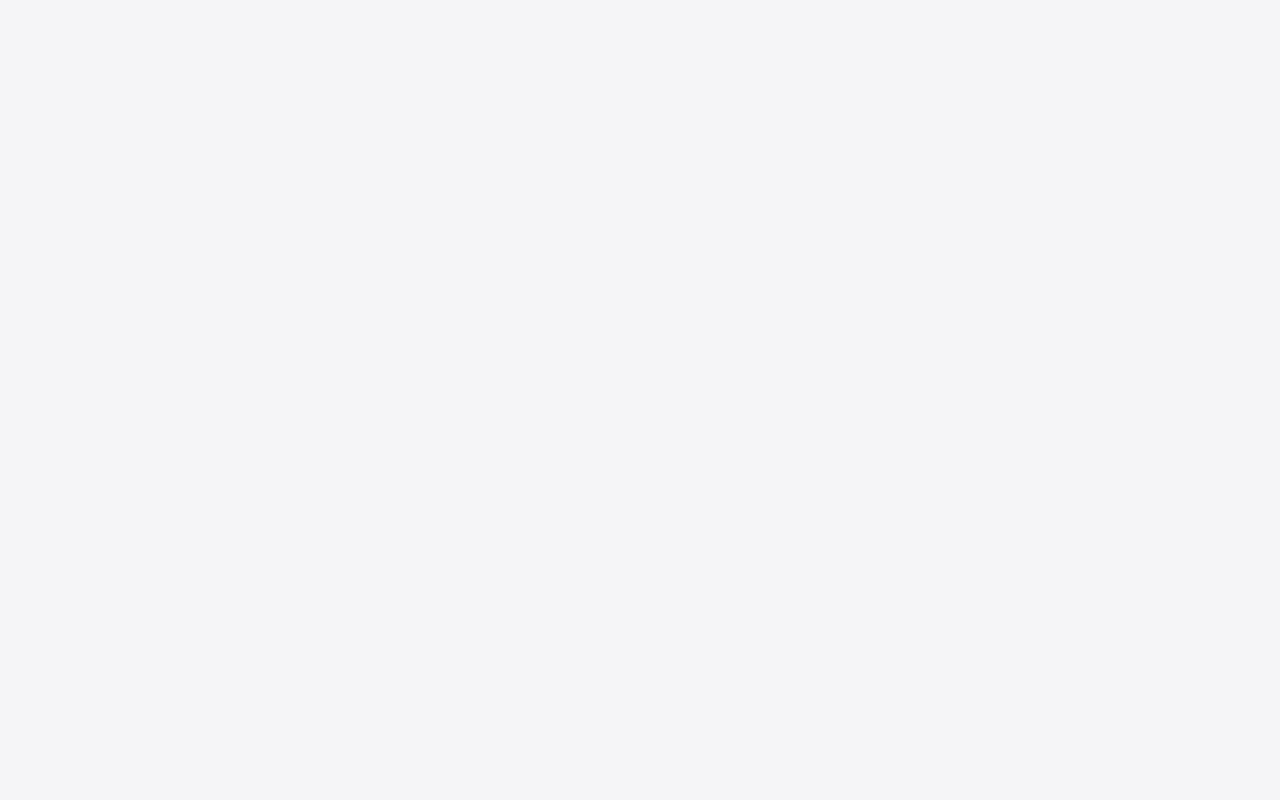
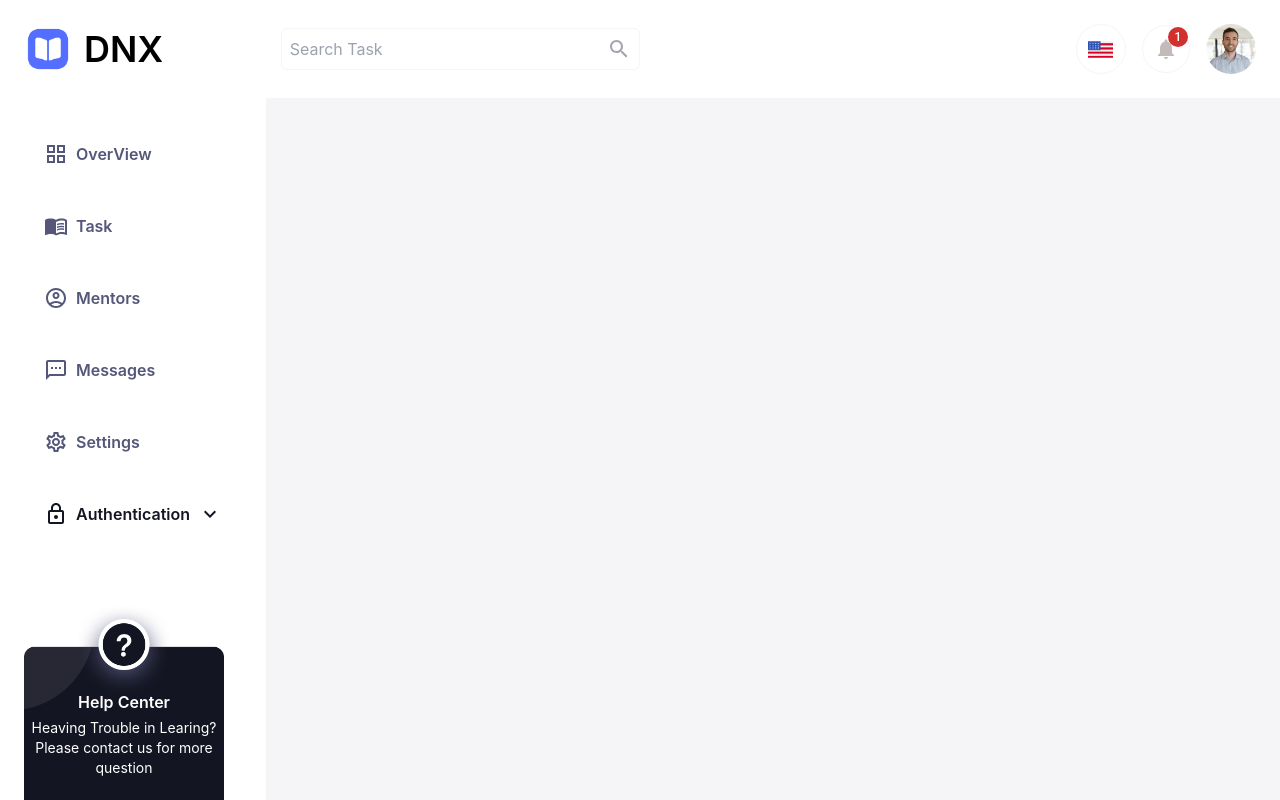
Before and after one commit to AliRaza048/student-Management-App, a React (Create React App) app: page /overview in a window 1280 px wide. Before the commit this address had no page. Built offline with nearby package versions, Linux system fonts and the light colour scheme.

Commit message:
working on studentportal

```diff
--- a/src/components/Sidebar/index.js
+++ b/src/components/Sidebar/index.js
@@ -8,7 +8,9 @@
 import KeyboardArrowDownIcon from "@mui/icons-material/KeyboardArrowDown";
 import KeyboardArrowUpIcon from "@mui/icons-material/KeyboardArrowUp";
 import { Button } from "@mui/material";
+import { useNavigate } from "react-router-dom";
 const Sidebar = () => {
+  const navigate = useNavigate();
   const [dropDown, setDropDown] = useState(true);
 
   const sidebarItems = [
@@ -16,26 +18,31 @@
       id: 1,
       name: "OverView",
       icon: <GridViewIcon />,
+      path: "/overview",
     },
     {
       id: 2,
       name: "Task",
       icon: <MenuBookOutlinedIcon />,
+      path: "/task",
     },
     {
       id: 3,
       name: "Mentors",
       icon: <AccountCircleOutlinedIcon />,
+      path: "/mentors",
     },
     {
       id: 4,
       name: "Messages",
       icon: <SmsOutlinedIcon />,
+      path: "/massage",
     },
     {
       id: 5,
       name: "Settings",
       icon: <SettingsOutlinedIcon />,
+      path: "/setting",
     },
   ];
 
@@ -46,7 +53,10 @@
   return (
     <section className=" bg-white flex flex-col  gap-2 fixed p-6 w-62 h-screen sidebar">
       {sidebarItems.map((item) => (
-        <aside className="flex p-5 gap-2 text-textColor font-semibold cursor-pointer items-center">
+        <aside
+          className="flex p-5 gap-2 text-textColor font-semibold cursor-pointer items-center"
+          onClick={() => navigate(item.path)}
+        >
           {item.icon}
           <h4>{item.name}</h4>
         </aside>
@@ -76,7 +86,7 @@
           <p className="text-center text-sm	flex  m-1	">
             Heaving Trouble in Learing? Please contact us for more question
           </p>
-          <Button className="sidebar__button" >Go To Help Center</Button>
+          <Button className="sidebar__button">Go To Help Center</Button>
         </section>
       </figure>
     </section>
--- /dev/null
+++ b/src/pages/StudentPortal/Overview/index.js
@@ -0,0 +1,12 @@
+import React from "react";
+import Page from "../../../components/Page";
+
+const Overview = (params) => {
+  return (
+    <Page>
+      <h1>Hello</h1>
+    </Page>
+  );
+};
+
+export default Overview;
--- a/src/routing/routes.js
+++ b/src/routing/routes.js
@@ -1,9 +1,7 @@
-import React from "react";
-import Header from "../components/Header";
 import Page from "../components/Page";
 import SignIn from "../pages/Authentication/SignIn";
 import SignUp from "../pages/Authentication/SignUp";
-
+import Overview from "../pages/StudentPortal/Overview";
 export const routes = [
   {
     name: "dashboard",
@@ -23,4 +21,10 @@
     component: SignUp,
     isPrivate: true,
   },
+  {
+    name: "overview",
+    path: "/overview",
+    component: Overview,
+    isPrivate: true,
+  },
 ];
```
